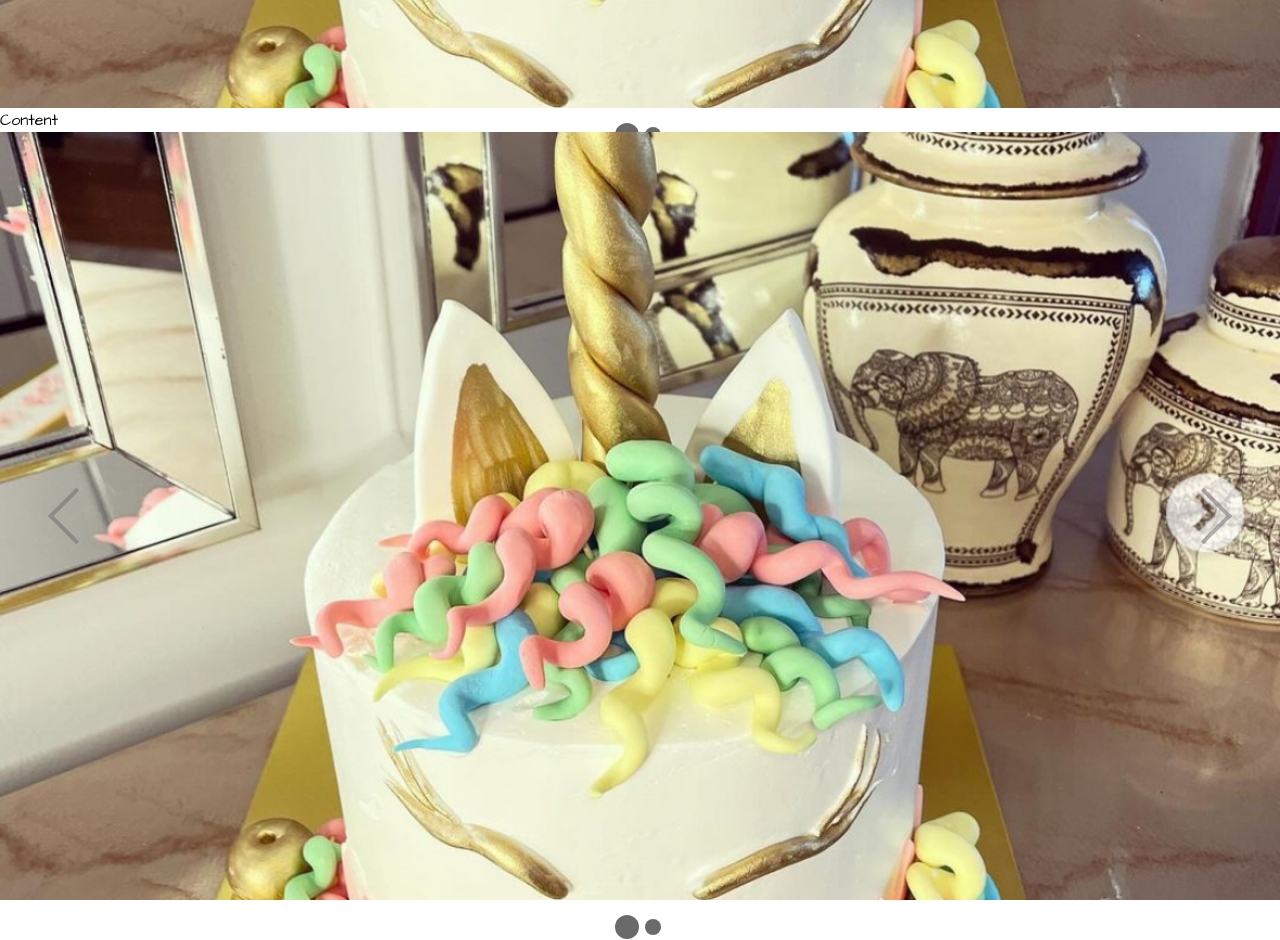
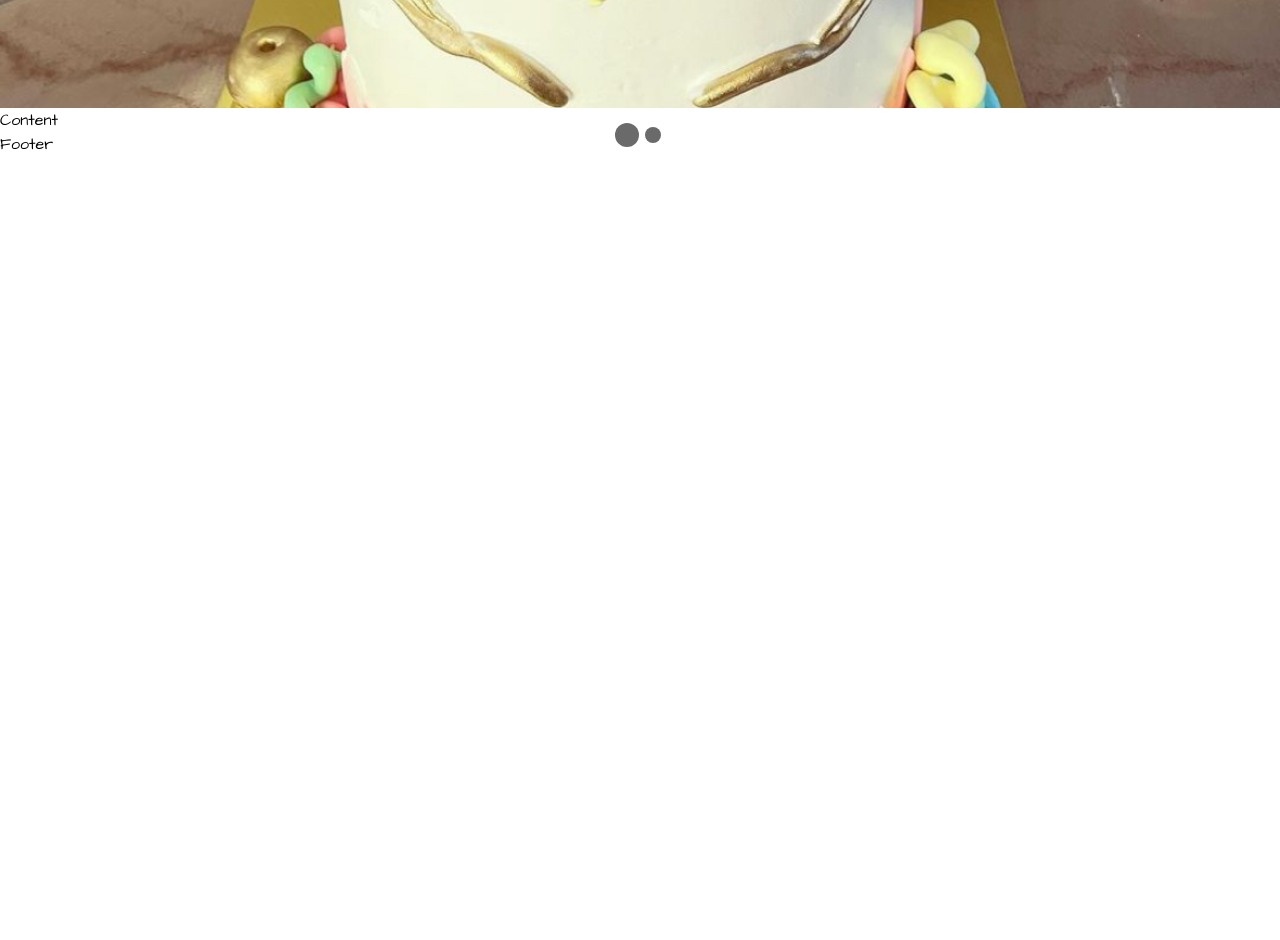
Before and after one commit to muratsimseekk/Cake-Shop, a React (Vite) app: page / in a window 1280 px wide. Shown: the part 800-1740 px from the top of the page. After the commit the page ends 956 px from the top, so only its background shows below. Built offline with nearby package versions, Linux system fonts and the light colour scheme; a web font is replaced by a local one.

Commit message:
adds carousel

```diff
--- a/src/pages/HomePage.jsx
+++ b/src/pages/HomePage.jsx
@@ -2,13 +2,14 @@ import React from "react";
 import { Route, Routes } from "react-router-dom";
 import TopSlider from "./HomePage/TopSlider";
 import Content from "./HomePage/Content";
+import Footer from "./HomePage/Footer";
 
 function HomePage() {
   return (
     <div>
       <TopSlider />
       <Content />
-      <TopSlider />
+      <Footer />
     </div>
   );
 }
--- a/src/pages/HomePage/TopSlider.jsx
+++ b/src/pages/HomePage/TopSlider.jsx
@@ -1,17 +1,18 @@
-import React from "react";
-import AwesomeSlider from "react-awesome-slider";
 import slider1 from "./../../assets/img1.jpg";
 import slider2 from "./../../assets/img2.jpg";
 
+import AwesomeSlider from "react-awesome-slider";
 import "react-awesome-slider/dist/styles.css";
-import "react-awesome-slider/dist/custom-animations/cube-animation.css";
+import "react-awesome-slider/dist/custom-animations/open-animation.css";
 
 function TopSlider() {
   return (
-    <AwesomeSlider className="" animation="cubeAnimation">
-      <div data-src={slider1} />
-      <div data-src={slider2} />
-    </AwesomeSlider>
+    <>
+      <AwesomeSlider animation="openAnimation">
+        <div data-src={slider1} />
+        <div data-src={slider2} />
+      </AwesomeSlider>
+    </>
   );
 }
 
```
